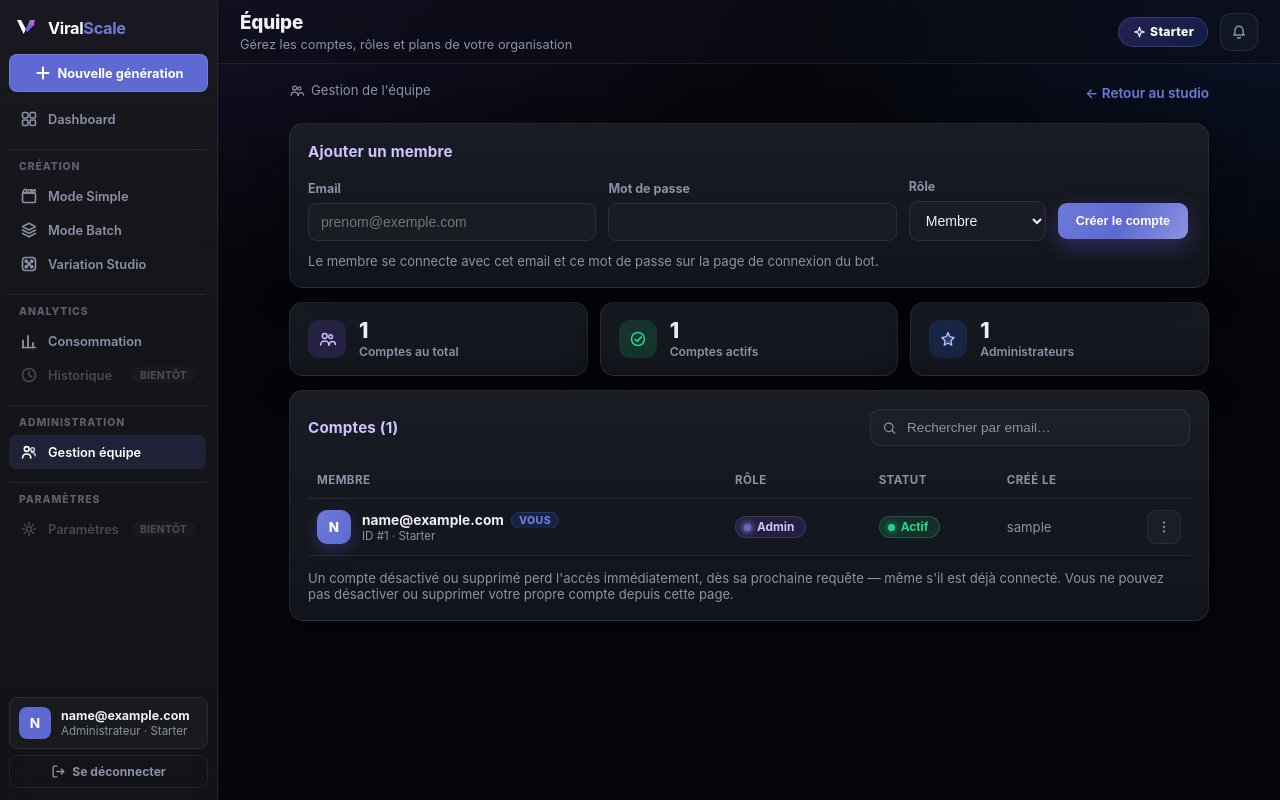
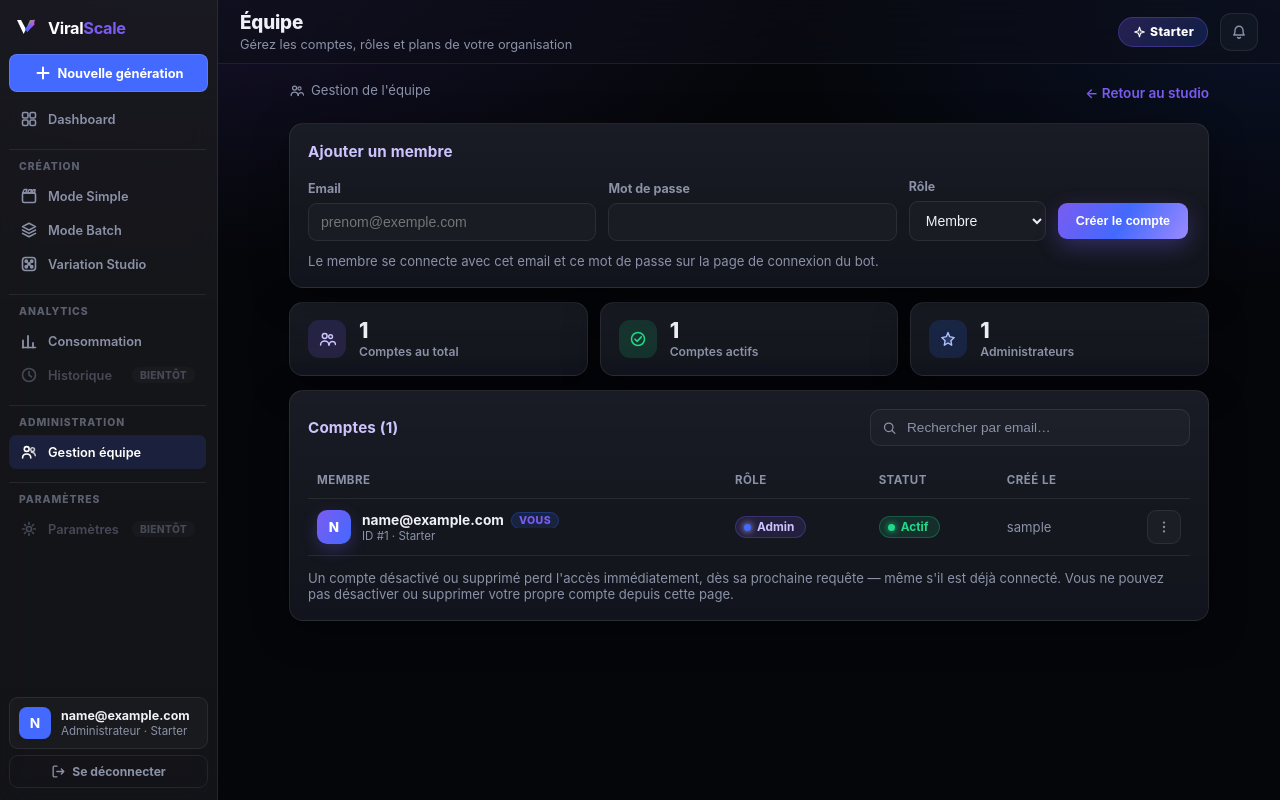
Before and after one commit to femperialeagency-ui/videobot, a Flask app: page /admin/users in a window 1280 px wide. Run offline with Flask 3, Linux system fonts and the light colour scheme; the visitor is signed in with stand-in values (Sample User, id 1); data comes from the database, SQL or seed files in the repository; parts of the project's set-up code (start-up, migrations or seed data) failed here and were passed over.

Commit message:
Add files via upload

```diff
--- a/templates/admin_users.html
+++ b/templates/admin_users.html
@@ -9,13 +9,14 @@
     :root {
       --bg: #05060A; --surface: #0D1018; --surface-2: rgba(255,255,255,.025);
       --border: rgba(255,255,255,.08); --border-strong: rgba(255,255,255,.14);
-      --accent: #5E6AD2; --accent2: #6E7AD8; --accent3: #8B94E0; --text: #F0F1F7;
+      --accent: #4369FF; --accent2: #7B5CF0; --accent3: #9B8AFF; --text: #F0F1F7;
       --muted: #8B92A8; --success: #20D98A; --warn: #FFB547; --error: #f87171; --ok: #20D98A;
-      --accent-soft: rgba(94,106,210,.16);
+      --accent-soft: rgba(67,105,255,.15);
+      --vs-gradient: linear-gradient(115deg, #3A6FFF 0%, #7B5CF0 58%, #D946EF 100%);
       --radius: 14px;
       --glass: linear-gradient(180deg, rgba(255,255,255,.05), rgba(255,255,255,.015));
       --shadow-card: 0 10px 36px rgba(0,0,0,.40);
-      --shadow-glow: 0 0 0 1px rgba(94,106,210,.14), 0 16px 46px rgba(94,106,210,.12);
+      --shadow-glow: 0 0 0 1px rgba(67,105,255,.14), 0 16px 46px rgba(67,105,255,.12);
       --sidebar-w: 218px;
     }
     body { font-family: -apple-system, BlinkMacSystemFont, "Segoe UI", sans-serif;
@@ -58,7 +59,7 @@
       background: transparent; width: 100%; text-align: left; }
     .nav-item:hover:not(.active):not(.soon) { background: rgba(255,255,255,.045); color: var(--text);
       border-color: var(--border); transform: translateX(2px); }
-    .nav-item.active { color: #fff; background: var(--accent-soft, rgba(94,106,210,.16));
+    .nav-item.active { color: #fff; background: var(--accent-soft, rgba(67,105,255,.16));
       border-color: transparent; }
     .nav-item.active::before { content: ""; position: absolute; left: -11px; top: 50%; transform: translateY(-50%);
       width: 3px; height: 16px; border-radius: 0 4px 4px 0; background: var(--accent); }
```
